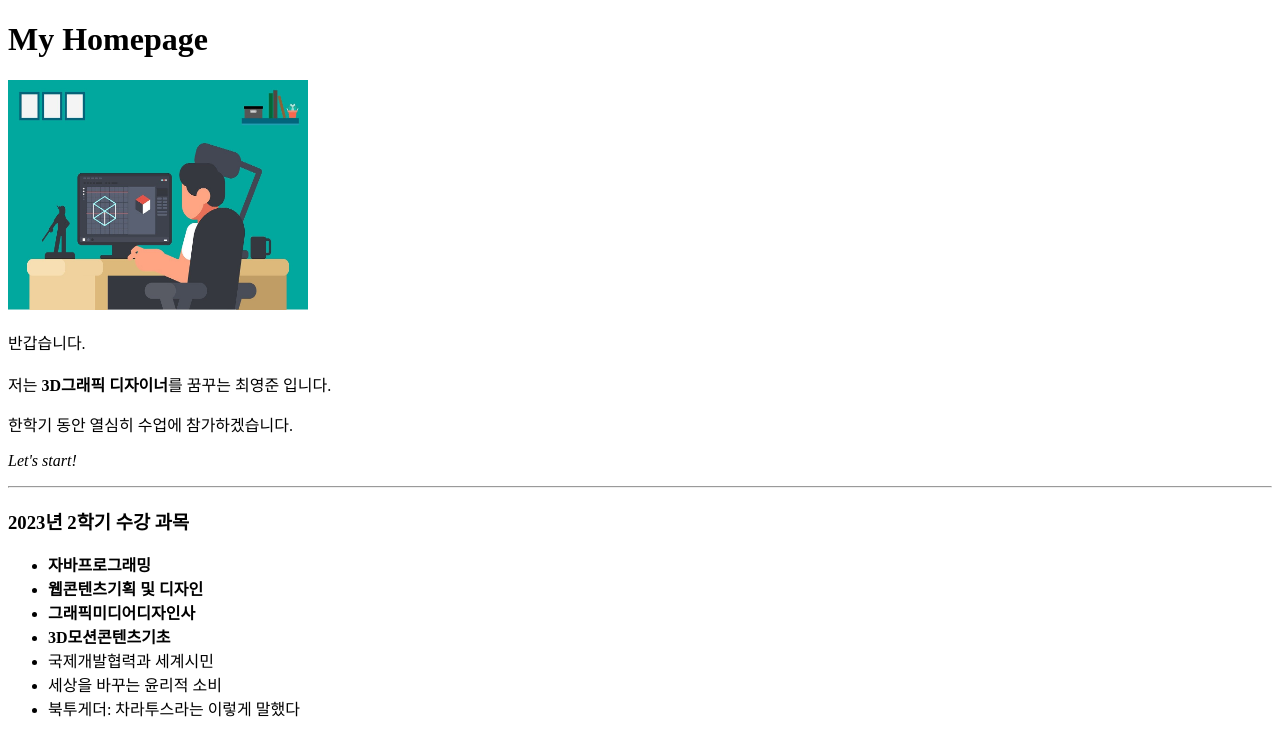
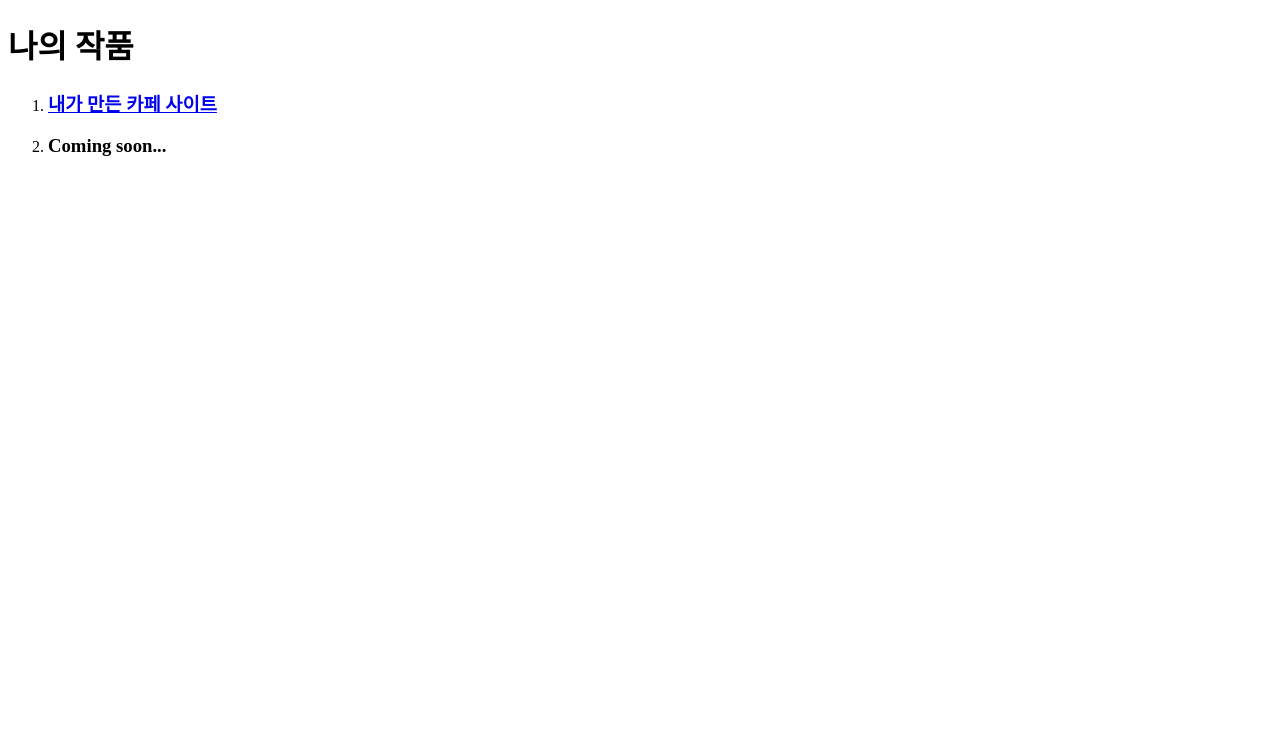
Before and after one commit to yjchoe2003/javascript, a plain HTML site: page index.html in a window 1280 px wide. Drawn offline with Linux system fonts and the light colour scheme.

Commit message:
Add files via upload

```diff
--- a/index.html
+++ b/index.html
@@ -1,37 +1,20 @@
 <!DOCTYPE html>
 <html lang="en">
-<head>
+  <head>
     <meta charset="UTF-8">
-    <meta name="viewport" content="width=device-width, initial-scale=1.0">
-    <!-- 페이지 이름 -->
-    <title>My Homepage</title>
-</head>
-<body>
-    <!-- 타이틀 이름 -->
-    <h1> My Homepage </h1>
+    <title>나의 웹사이트</title>
+  </head>
 
-    <!-- 이미지 -->
-    <img src = 'designer.jpg' width = "300" height = "230" alt="No image">
+  <body>
+    <h1> 나의 작품 </h1>
 
-    <!-- 자기소개 -->
-    <p> 반갑습니다. <br><br> 저는 <b>3D그래픽 디자이너</b>를 꿈꾸는 최영준 입니다.</p>
-    <p> 한학기 동안 열심히 수업에 참가하겠습니다. </p>
-    <p><i> Let's start! </i></p>
+    <ol>
+      <li><a href="cafe.html" target="_blank"> <h3>내가 만든 카페 사이트</h3></a></li>
+      <li><h3>Coming soon...</h3></li>
+    </ol>
 
-    <!-- 수평선 -->
-    <hr>
 
-    <h3> 2023년 2학기 수강 과목 </h3>
 
-    <!-- 리스트 -->
-    <ul>
-      <li><b>자바프로그래밍</b></li>
-      <li><b>웹콘텐츠기획 및 디자인</b></li>
-      <li><b>그래픽미디어디자인사</b></li>
-      <li><b>3D모션콘텐츠기초</b></li>
-      <li>국제개발협력과 세계시민</li>
-      <li>세상을 바꾸는 윤리적 소비</li>
-      <li>북투게더: 차라투스라는 이렇게 말했다</li>
-    </ul>
-</body>
+
+  </body>
 </html>
```
Also changed, not shown: cafe.html (added, +56 -0 lines).
